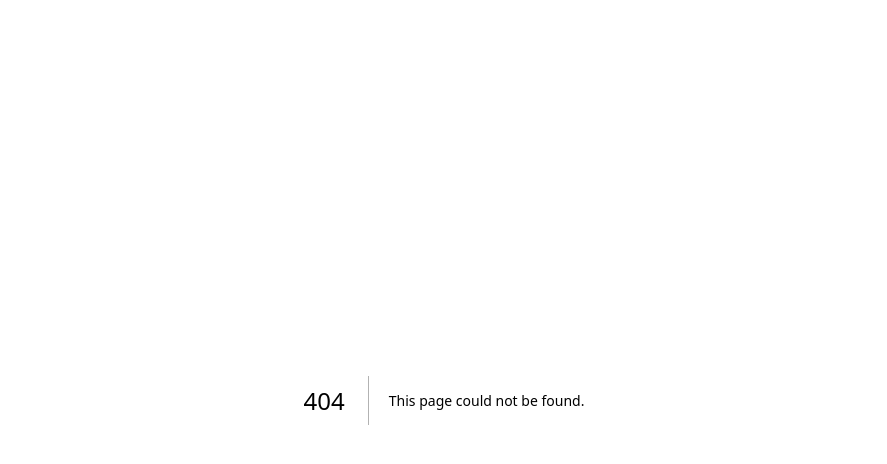
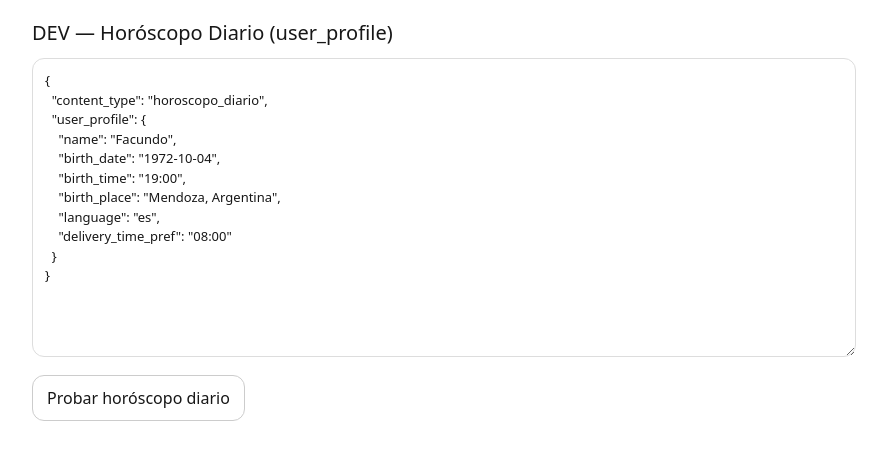
Before and after one commit to facundocampoo-glitch/nextjs-boilerplate, a Next.js app: page /dev-diario/dev-diario in a window 1280 px wide. Before the commit this address had no page. Shown: the top 464 px of the page, without its empty margins (196-1083 px from the left). Built offline with nearby package versions, Linux system fonts and the light colour scheme.

Commit message:
add dev diario page

```diff
--- /dev/null
+++ b/app/dev-diario/dev-diario/page.tsx
@@ -0,0 +1,82 @@
+"use client";
+
+import { useState } from "react";
+
+export default function DevDiario() {
+  const [body, setBody] = useState(`{
+  "content_type": "horoscopo_diario",
+  "user_profile": {
+    "name": "Facundo",
+    "birth_date": "1972-10-04",
+    "birth_time": "19:00",
+    "birth_place": "Mendoza, Argentina",
+    "language": "es",
+    "delivery_time_pref": "08:00"
+  }
+}`);
+  const [loading, setLoading] = useState(false);
+  const [text, setText] = useState("");
+  const [error, setError] = useState("");
+
+  async function run() {
+    setLoading(true);
+    setError("");
+    setText("");
+
+    try {
+      const r = await fetch("/api/generate", {
+        method: "POST",
+        headers: { "Content-Type": "application/json" },
+        body,
+      });
+
+      const data = await r.json();
+
+      if (!r.ok || !data.ok) {
+        setError(data?.error || `Error ${r.status}`);
+        return;
+      }
+
+      setText(data.text);
+    } catch (e: any) {
+      setError(e?.message || "Error desconocido");
+    } finally {
+      setLoading(false);
+    }
+  }
+
+  return (
+    <main style={{ padding: 18, fontFamily: "system-ui", maxWidth: 860, margin: "0 auto" }}>
+      <h1 style={{ fontSize: 20, marginBottom: 10 }}>DEV — Horóscopo Diario (user_profile)</h1>
+
+      <textarea
+        value={body}
+        onChange={(e) => setBody(e.target.value)}
+        rows={14}
+        style={{ width: "100%", padding: 12, fontSize: 13, borderRadius: 12, border: "1px solid #ddd" }}
+      />
+
+      <div style={{ marginTop: 12 }}>
+        <button
+          onClick={run}
+          disabled={loading}
+          style={{ padding: "10px 14px", borderRadius: 12, border: "1px solid #ccc", cursor: "pointer" }}
+        >
+          {loading ? "Generando..." : "Probar horóscopo diario"}
+        </button>
+      </div>
+
+      {error && (
+        <pre style={{ marginTop: 14, color: "crimson", whiteSpace: "pre-wrap" }}>
+          {error}
+        </pre>
+      )}
+
+      {text && (
+        <pre style={{ marginTop: 14, whiteSpace: "pre-wrap", lineHeight: 1.45 }}>
+          {text}
+        </pre>
+      )}
+    </main>
+  );
+}
```
